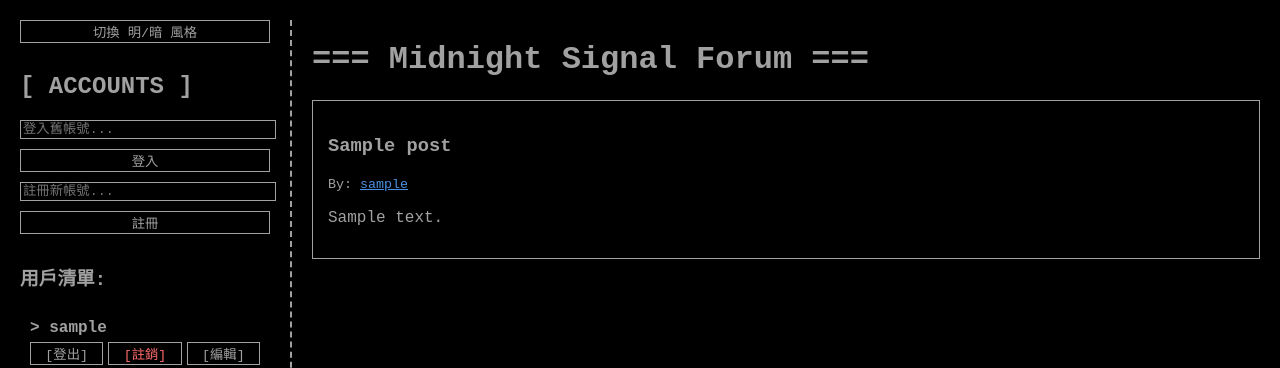
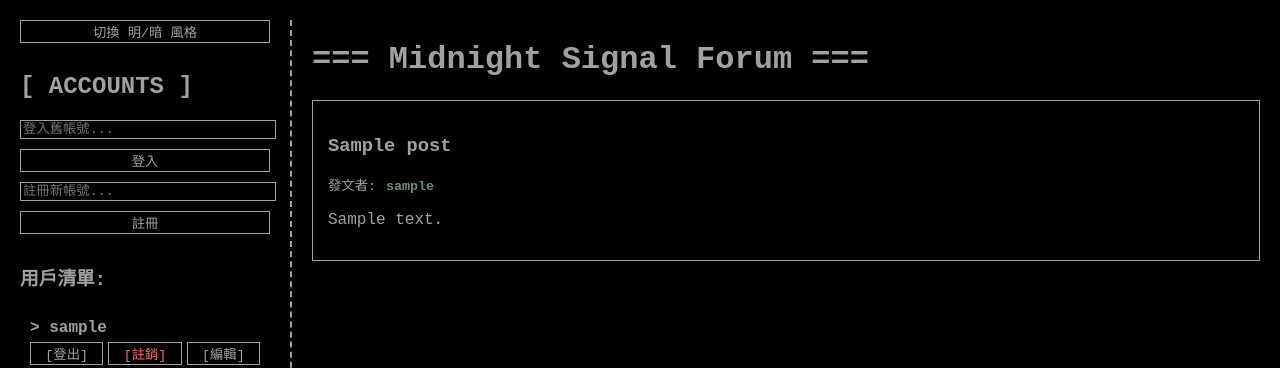
Before and after one commit to hibrite/roleplay, a Flask app: page / in a window 1280 px wide. Shown: the top 368 px of the page. Run offline with Flask 3, Linux system fonts and the light colour scheme; a database or web service that is not in the repository returns one stand-in record (values such as "Sample title"); some libraries are stand-ins or nearby versions.

Commit message:
Add files via upload

```diff
--- a/retro_forum/templates/index.html
+++ b/retro_forum/templates/index.html
@@ -75,9 +75,8 @@
                         {% endif %}
                     </h3>
 
-                    <small>By:
-                        <span onclick="openProfileModal('{{ post.username }}')"
-                            style="cursor:pointer; color: #4a90e2; text-decoration: underline;">
+                    <small>發文者:
+                        <span class="mention" onclick="openProfileModal('{{ post.username }}')">
                             {{ post.username }}
                         </span>
                     </small>
```
